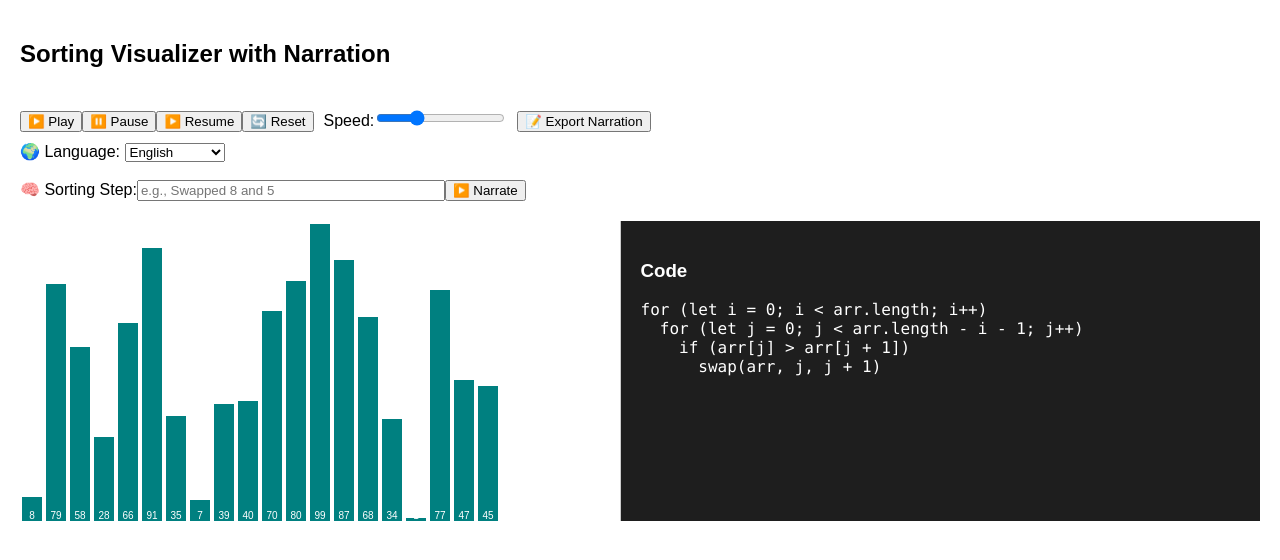
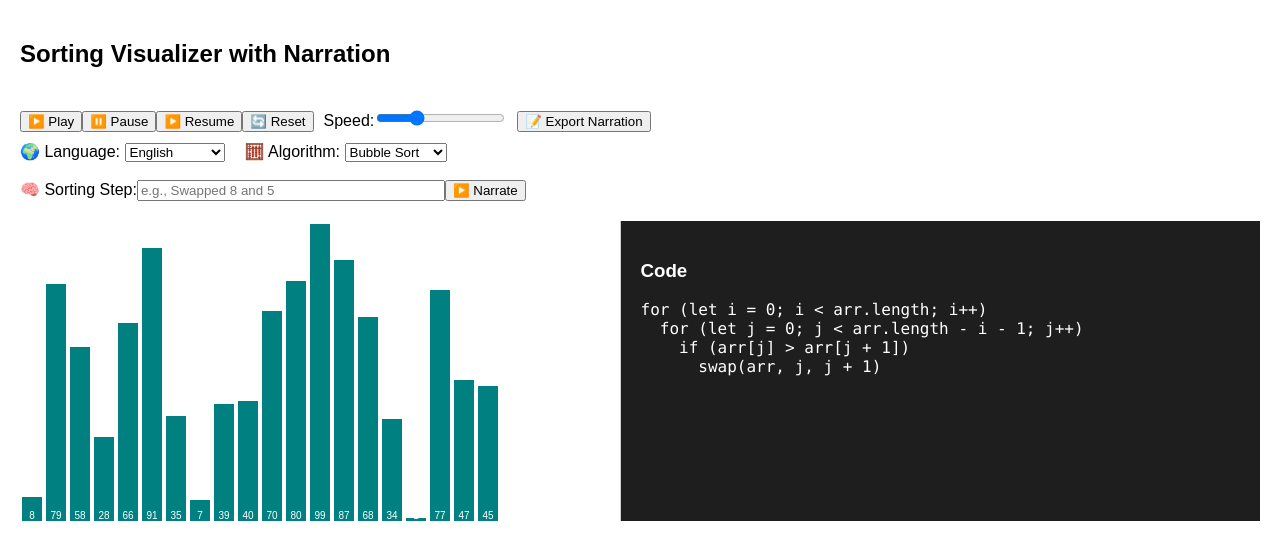
Before and after one commit to kuzi23/sorting-visualizer-with-llm, a React (Create React App) app in the folder client/: page / in a window 1280 px wide. Shown: the top 560 px of the page. Built offline with nearby package versions, Linux system fonts and the light colour scheme.

Commit message:
Update App.js/setSelectedAlgorithm

```diff
--- a/client/src/App.js
+++ b/client/src/App.js
@@ -1,4 +1,4 @@
-import React, { useState, useEffect, useRef } from 'react';
+import React, { useState, useEffect, useRef, useCallback } from 'react';
 import { bubbleSort, insertionSort } from './utils/sortingAlgorithms';
 import axios from 'axios';
 
@@ -10,17 +10,15 @@ function App() {
   const [lang, setLang] = useState('en');
   const [narration, setNarration] = useState('');
   const [customStep, setCustomStep] = useState('');
+
   const narrationBoxRef = useRef();
   const stepTimeouts = useRef([]);
   const currentStepIndex = useRef(0);
   const stepsRef = useRef([]);
-  const audioRef = useRef(null);  // To keep track of playing audio
+  const audioRef = useRef(null);
 
-  useEffect(() => {
-    generateNewArray();
-  }, []);
-
-  const generateNewArray = () => {
+  // ✅ useCallback version to fix ESLint dependency warning
+  const generateNewArray = useCallback(() => {
     clearTimeouts();
     stopAudio();
     setIsPaused(false);
@@ -29,7 +27,11 @@ function App() {
     const newArray = Array.from({ length: 20 }, () => Math.floor(Math.random() * 100));
     setArray(newArray);
     setNarration('');
-  };
+  }, []);
+
+  useEffect(() => {
+    generateNewArray();
+  }, [generateNewArray]);
 
   const clearTimeouts = () => {
     stepTimeouts.current.forEach(clearTimeout);
@@ -100,10 +102,8 @@ function App() {
 
   const narrateStep = async (text) => {
     try {
-      // Stop any previous audio before starting new narration
       stopAudio();
 
-      // 1. Get explanation from narration API
       const narrationRes = await axios.post('https://naration-api.onrender.com/narrate', {
         step: text,
         algorithm: selectedAlgorithm,
@@ -113,7 +113,6 @@ function App() {
       const explanation = narrationRes.data.explanation;
       setNarration(explanation);
 
-      // 2. Get audio from narration API
       const audioRes = await axios.post(
         'https://naration-api.onrender.com/speak',
         { text: explanation },
@@ -127,7 +126,6 @@ function App() {
       audioRef.current = audio;
       audio.play();
 
-      // Cleanup URL after audio ends
       audio.onended = () => {
         URL.revokeObjectURL(audioUrl);
         audioRef.current = null;
@@ -171,10 +169,11 @@ function App() {
           value={speed}
           onChange={(e) => setSpeed(Number(e.target.value))}
         />
+
         <button onClick={handleExportNarration} style={{ marginLeft: '10px' }}>📝 Export Narration</button>
       </div>
 
-      {/* Language and narration */}
+      {/* Language, Algorithm & Narration Input */}
       <div style={{ margin: '0 20px 20px' }}>
         <label>🌍 Language: </label>
         <select value={lang} onChange={(e) => setLang(e.target.value)}>
@@ -182,6 +181,12 @@ function App() {
           <option value="es">Spanish</option>
           <option value="hi">Hindi</option>
           <option value="rw">Kinyarwanda</option>
+        </select>
+
+        <label style={{ marginLeft: '20px' }}>🧮 Algorithm: </label>
+        <select value={selectedAlgorithm} onChange={(e) => setSelectedAlgorithm(e.target.value)}>
+          <option value="bubble">Bubble Sort</option>
+          <option value="insertion">Insertion Sort</option>
         </select>
 
         <br /><br />
```
